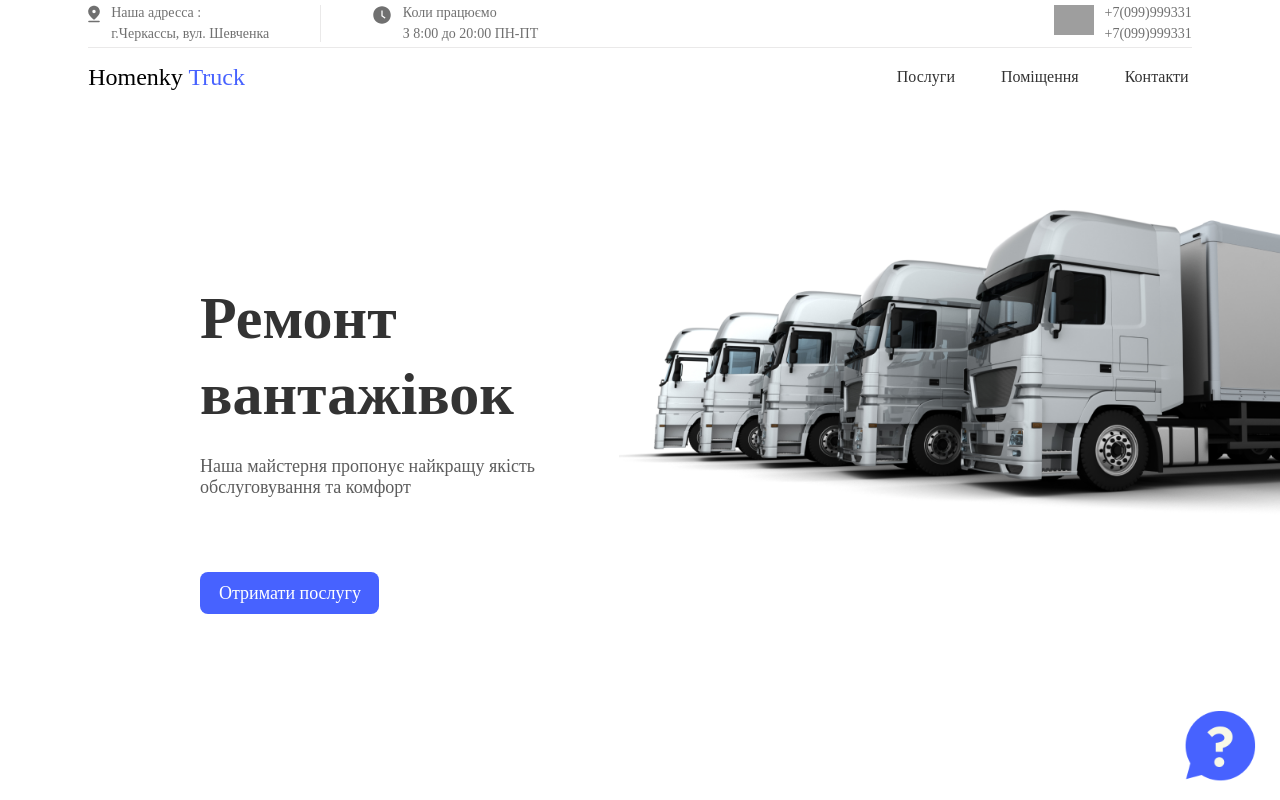
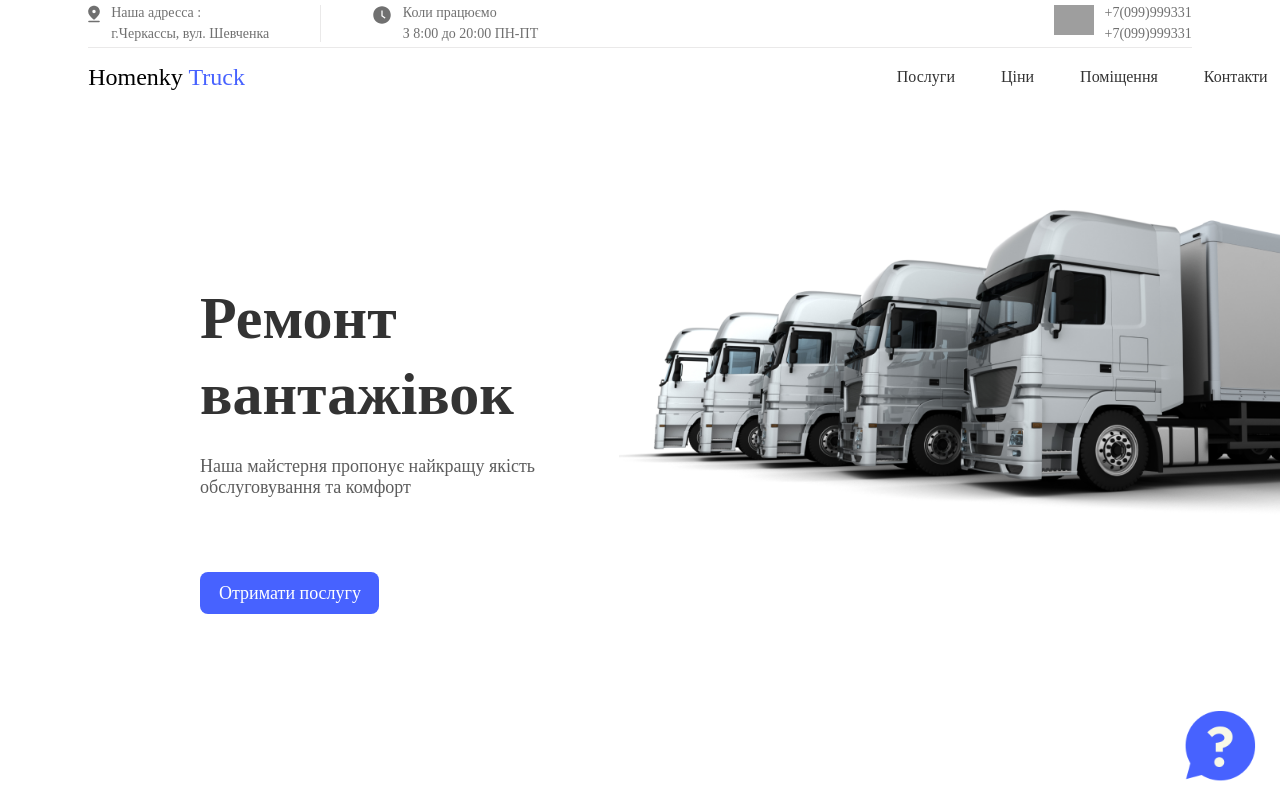
Before and after one commit to TemchenkoVolodymyr/Truck-repair, a React (Vite) app: page / in a window 1280 px wide. Shown: the top 800 px of the page. Built offline with nearby package versions, Linux system fonts and the light colour scheme; grey boxes are pictures that could not be loaded.

Commit message:
added new nav item

```diff
--- a/src/Components/Header/NavItems/NavItems.tsx
+++ b/src/Components/Header/NavItems/NavItems.tsx
@@ -11,7 +11,10 @@ const NavItems = () => {
     const items: IItem[] = [{
         title: "Послуги",
         path: "#"
-    }, {
+    },  {
+        title:'Цiни',
+        path:'#'
+    },{
         title: "Помiщення",
         path: "#"
     }, {
--- a/src/Components/Home/Home.tsx
+++ b/src/Components/Home/Home.tsx
@@ -13,7 +13,7 @@ const Home = () => {
         <article className={style.container}>
             <StartSection></StartSection>
             <Services/>
-            <Brands></Brands>
+            <Brands></Brands>g
             <Slider></Slider>
             <Map/>
             <ContactUs></ContactUs>
```
